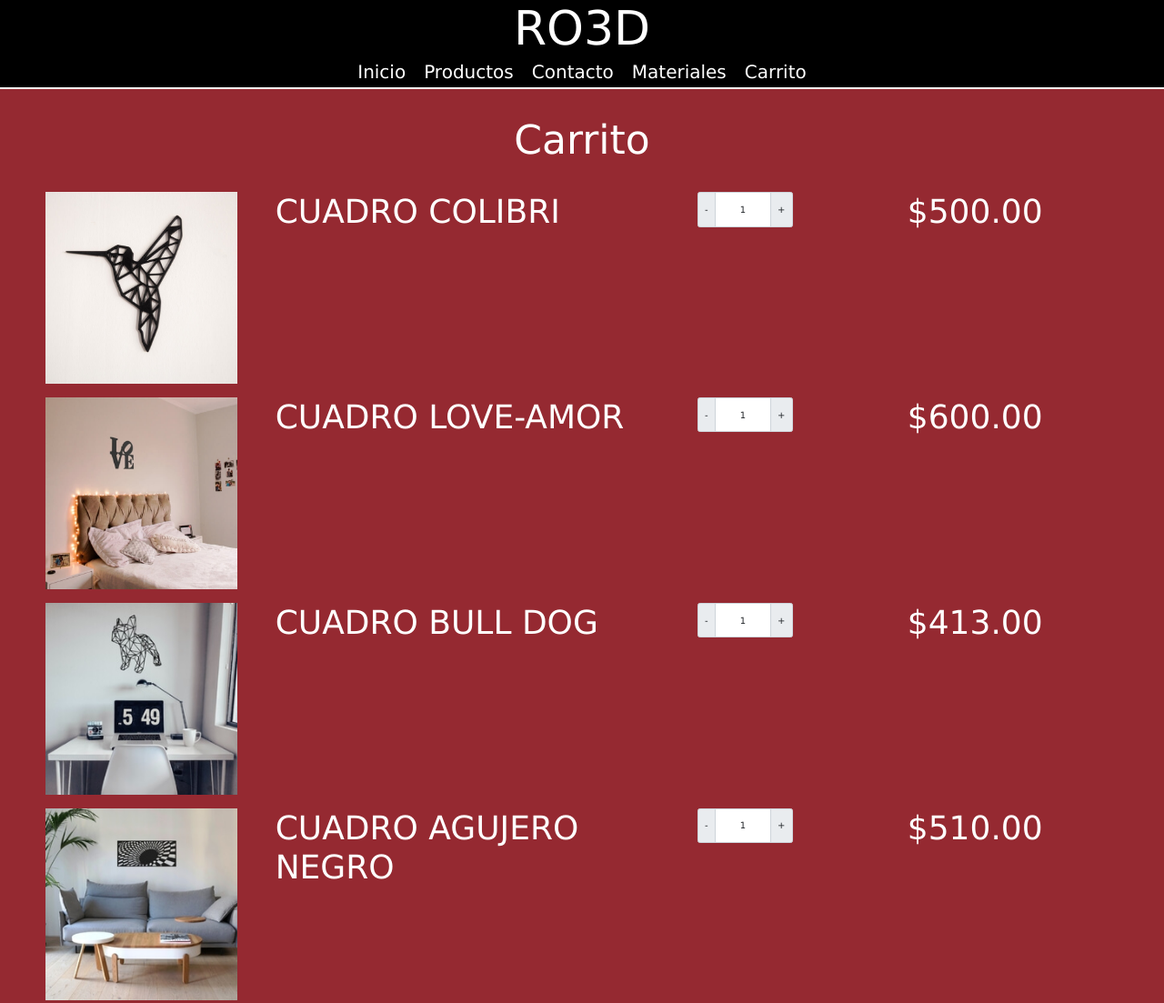
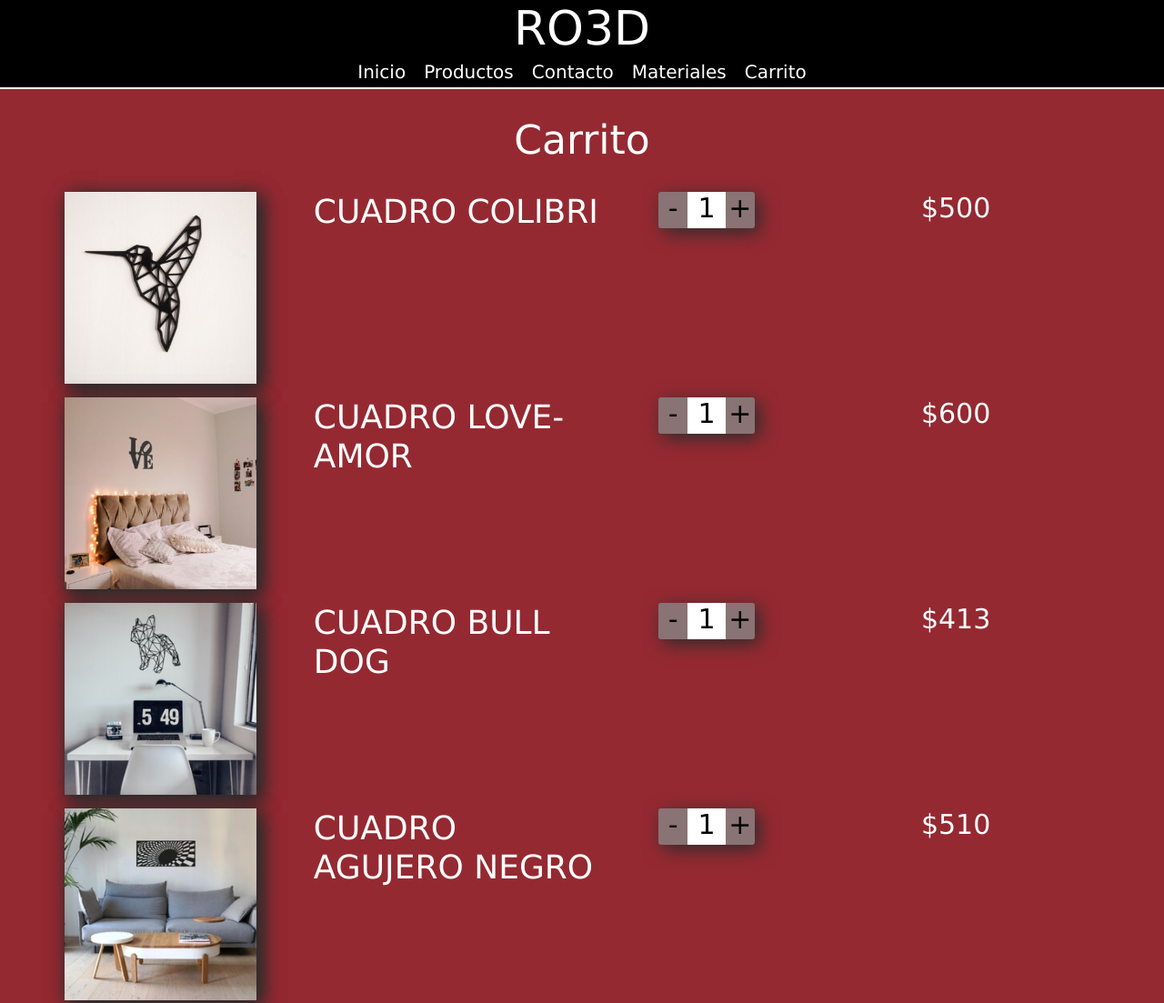
Before and after one commit to rodrigo116/ProyectoCoder, a website: page views/Carrito.html in a window 1280 px wide. Shown: the top 1103 px of the page at 91% size. Drawn offline with nearby package versions, Linux system fonts and the light colour scheme.

Commit message:
modifique carrito

```diff
--- a/SASS/style.scss
+++ b/SASS/style.scss
@@ -3,6 +3,7 @@ $color-sombreado: rgba(0, 0, 0, 0.5);
 $fondo: rgba(134, 134, 134, 0.8);
 $color-fuente-oscuro: rgb(216, 216, 216);
 $color-fuente: white;
+$color-fuente2: black;
 $color-bordes: white;
 $color-background-general: rgb(149, 41, 49);
 $color-background-header-footer: black;
@@ -257,8 +258,39 @@ a{
 
 /*/------------------------ carrito -----------------------/*/
 
-.contenedor__selector{
-    height: 3vw;
+.lista__contenedor{
+    font-size: 3rem;
+    .contenedor__imagen{
+        box-shadow: 5px 5px 20px rgb(44, 44, 44);
+    }
+    .contenedor__selector{
+        color: $color-fuente2;
+        height: 40px;
+        text-align: center;
+        display: flex;
+        justify-content: space-evenly;
+        background-color: $fondo;
+        border-radius: 3px;
+        box-shadow: 5px 5px 20px rgb(44, 44, 44);
+        .contenedor__unidades{
+            background-color: white;
+            width: 40%;
+        }
+        .contenedor__modificador{
+            width: 30%;
+        }
+    }
+
+}
+@media only screen and (max-width: 991px){
+    .lista__contenedor{
+        font-size: 2rem;
+
+        .contenedor__nombre{
+            display: none;
+        }
+    }
+
 }
 
 /*/------------------------ error 404 -----------------------/*/
--- a/views/Carrito.html
+++ b/views/Carrito.html
@@ -31,78 +31,70 @@
     <div>
         <section class="lista container-fluid">
             <div class="lista__contenedor d-flex flex-wrap justify-content-evenly mt-4 mb-4">
-                <div class="contenedor__imagen col-2">
+                <div class="contenedor__imagen col-4 col-sm-2">
                     <img class="contenedor__imagen img-fluid" src="../multimedia/adornos/cuadro-colibri.jpg" alt="Foto cuadro Collibri">
                 </div>
-                <div class="contenedor__nombre col-4">
+                <div class="contenedor__nombre col-lg-3">
                     <h3>CUADRO COLIBRI</h3>
                 </div>
-                <div class="contenedor__selector col-1 d-flex flex-row justify-content-center">
-                    <div class="input-group">
-                        <span class="input-group-text">-</span>
-                        <input type="text" class="form-control text-center" value="1" aria-label="Dollar amount (with dot and two decimal places)">
-                        <span class="input-group-text">+</span>
-                    </div>
+                <div class="contenedor__selector col-3 col-sm-2 col-lg-1">
+                    <span class="contenedor__modificador">-</span>
+                    <span class="contenedor__unidades">1</span>
+                    <span class="contenedor__modificador">+</span>
                 </div>
-                <div class="contenedor__precio col-3 text-center">
-                    <H3>$500.00</H3>
+                <div class="contenedor__precio col-2 col-lg-3 text-center">
+                    <p>$500</p>
                 </div>
             </div>
 
             <div class="lista__contenedor d-flex flex-wrap justify-content-evenly mt-4 mb-4">
-                <div class="contenedor__imagen col-2">
+                <div class="contenedor__imagen col-4 col-sm-2">
                     <img class="contenedor__imagen img-fluid" src="../multimedia/adornos/cuadro-love-amor.jpg" alt="Foto cuadro Love Amor">
                 </div>
-                <div class="contenedor__nombre col-4">
+                <div class="contenedor__nombre col-lg-3">
                     <h3>CUADRO LOVE-AMOR</h3>
                 </div>
-                <div class="contenedor__selector col-1 d-flex flex-row justify-content-center">
-                    <div class="input-group">
-                        <span class="input-group-text">-</span>
-                        <input type="text" class="form-control text-center" value="1" aria-label="Dollar amount (with dot and two decimal places)">
-                        <span class="input-group-text">+</span>
-                    </div>
+                <div class="contenedor__selector col-3 col-sm-2 col-lg-1">
+                    <span class="contenedor__modificador">-</span>
+                    <span class="contenedor__unidades">1</span>
+                    <span class="contenedor__modificador">+</span>
                 </div>
-                <div class="contenedor__precio col-3 text-center">
-                    <H3>$600.00</H3>
+                <div class="contenedor__precio col-2 col-lg-3 text-center">
+                    <p>$600</p>
                 </div>
             </div>
 
             <div class="lista__contenedor d-flex flex-wrap justify-content-evenly mt-4 mb-4">
-                <div class="contenedor__imagen col-2">
+                <div class="contenedor__imagen col-4 col-sm-2">
                     <img class="contenedor__imagen img-fluid" src="../multimedia/adornos/cuadro-bull-dog.jpg" alt="Foto cuadro Bull Dog">
                 </div>
-                <div class="contenedor__nombre col-4">
+                <div class="contenedor__nombre col-lg-3">
                     <h3>CUADRO BULL DOG</h3>
                 </div>
-                <div class="contenedor__selector col-1 d-flex flex-row justify-content-center">
-                    <div class="input-group">
-                        <span class="input-group-text">-</span>
-                        <input type="text" class="form-control text-center" value="1" aria-label="Dollar amount (with dot and two decimal places)">
-                        <span class="input-group-text">+</span>
-                    </div>
+                <div class="contenedor__selector col-3 col-sm-2 col-lg-1">
+                    <span class="contenedor__modificador">-</span>
+                    <span class="contenedor__unidades">1</span>
+                    <span class="contenedor__modificador">+</span>
                 </div>
-                <div class="contenedor__precio col-3 text-center">
-                    <H3>$413.00</H3>
+                <div class="contenedor__precio col-2 col-lg-3 text-center">
+                    <p>$413</p>
                 </div>
             </div>
 
             <div class="lista__contenedor d-flex flex-wrap justify-content-evenly mt-4 mb-4">
-                <div class="contenedor__imagen col-2">
+                <div class="contenedor__imagen col-4 col-sm-2">
                     <img class="contenedor__imagen img-fluid" src="../multimedia/adornos/cuadro-agujero-negro.jpg" alt="Foto cuadro Agujero Negro">
                 </div>
-                <div class="contenedor__nombre col-4">
+                <div class="contenedor__nombre col-lg-3">
                     <h3>CUADRO AGUJERO NEGRO</h3>
                 </div>
-                <div class="contenedor__selector col-1 d-flex flex-row justify-content-center">
-                    <div class="input-group">
-                        <span class="input-group-text">-</span>
-                        <input type="text" class="form-control text-center" value="1" aria-label="Dollar amount (with dot and two decimal places)">
-                        <span class="input-group-text">+</span>
-                    </div>
+                <div class="contenedor__selector col-3 col-sm-2 col-lg-1">
+                    <span class="contenedor__modificador">-</span>
+                    <span class="contenedor__unidades">1</span>
+                    <span class="contenedor__modificador">+</span>
                 </div>
-                <div class="contenedor__precio col-3 text-center">
-                    <H3>$510.00</H3>
+                <div class="contenedor__precio col-2 col-lg-3 text-center">
+                    <p>$510</p>
                 </div>
             </div>
         </section>
```
Also changed, not shown: CSS/style.css.
